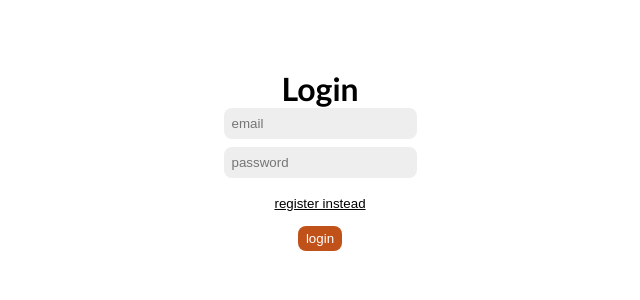
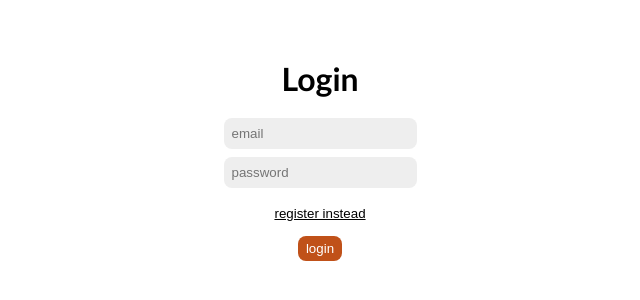
Before and after one commit to paper-skye/todo-client, a React (Create React App) app: page / in a window 1280 px wide. Shown: the part 228-528 px from the top of the page, without its empty margins (320-960 px from the left). Built offline with nearby package versions, Linux system fonts and the light colour scheme; no server answers.

Commit message:
increased margin-bottom for login and register

```diff
--- a/src/styles/login.css
+++ b/src/styles/login.css
@@ -1,3 +1,7 @@
+h1 {
+    margin-bottom: 20px;
+}
+
 .fullscreen {
     width: 100vw;
     max-width: 100vw;
```
